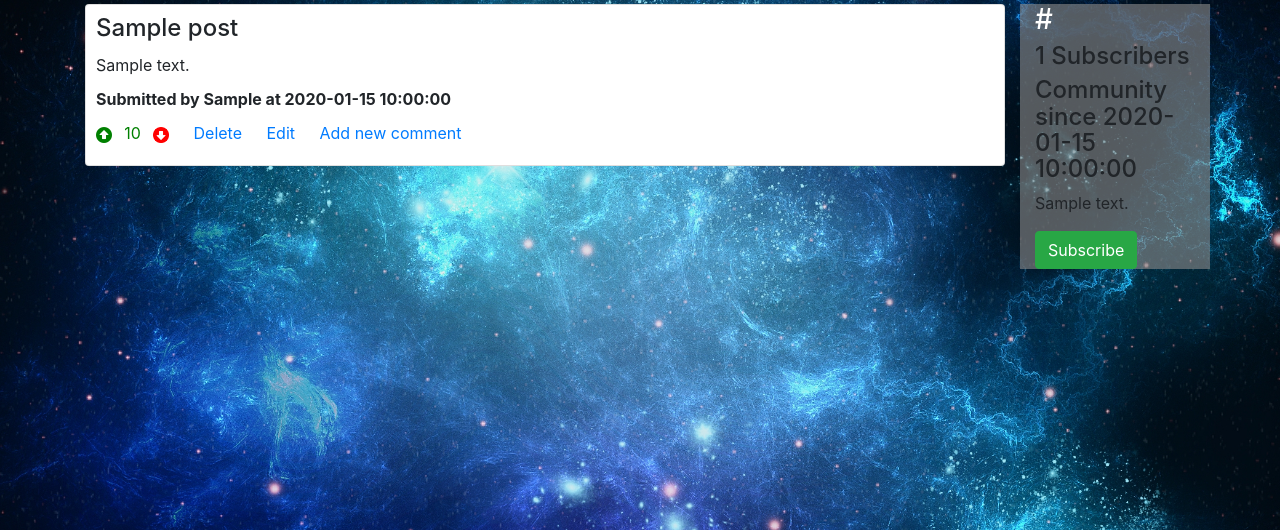
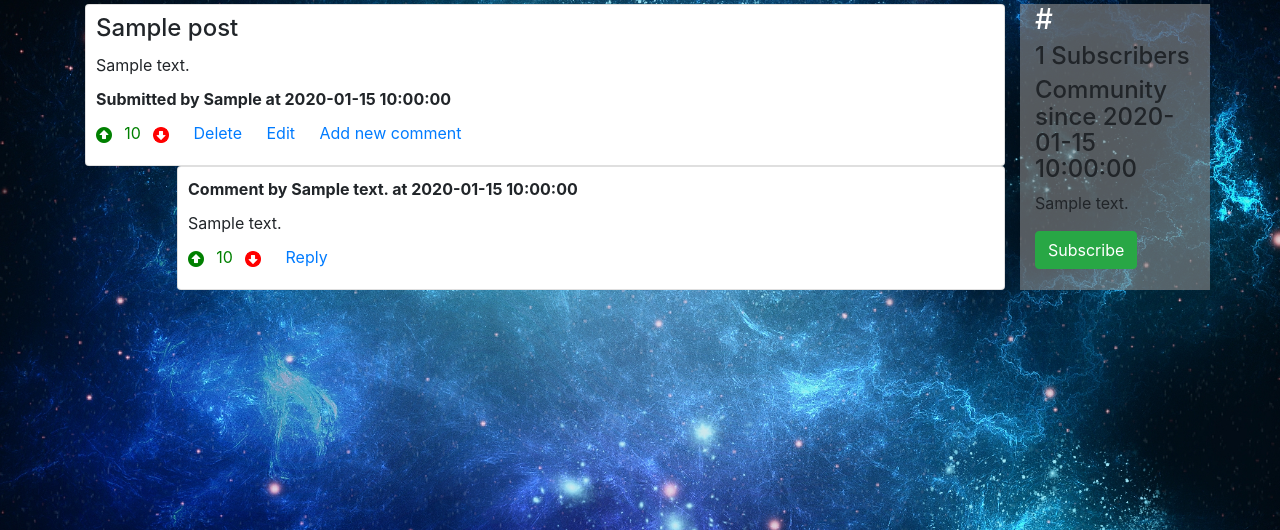
Before and after one commit to harshildp/hackathon_reddit_clone, a Flask app: template templates/post.html in a window 1280 px wide. Shown: the part 76-606 px from the top of the page. Run offline with Flask 2, Linux system fonts and the light colour scheme; the visitor is signed in with stand-in values (Sample User, id 1); the template is opened without the code that fills it: most values are stand-ins (such as "Sample title", 1, 10 or a date in 2020); some libraries are stand-ins or nearby versions.

Commit message:
can now up/down vote on comments, and they display in order of most votes

```diff
--- a/server.py
+++ b/server.py
@@ -9,6 +9,8 @@ mysql = MySQLConnector(app, 'reddit')
 app.secret_key = 'kittens'
 
 def check_member(sub):
+    if 'id' not in session:
+        return None
     info = None
     for char in sub[0]['list_subs']:
         if char == str(session['id']):
@@ -209,6 +211,13 @@ def post(suburl, postid):
     post = mysql.query_db(query, data)
     print post
     if len(post) > 0:
+        query = "SELECT users.username AS commenter, comments.text AS content, comments.id AS com_id, DATE_FORMAT(comments.created_at, '%h:%i %p - %m/%d/%Y') AS comment_time, " +\
+                "comments.comment_id AS comment_on_id, SUM(IFNULL(comment_votes.type, 0)) AS net_votes FROM comments " +\
+                "JOIN users ON comments.user_id = users.id " +\
+                "JOIN comment_votes ON comments.id = comment_votes.comment_id " +\
+                "WHERE comments.post_id = :id " +\
+                "GROUP BY comments.id ORDER BY net_votes DESC"
+        comments = mysql.query_db(query, data)
         data = {'url': 'r/'+suburl}
         query = "SELECT url, COUNT(subscriptions.user_id) as num_subs, date_format(subreddits.created_at, '%m/%d/%Y') as created, description, GROUP_CONCAT(subscriptions.user_id SEPARATOR ', ') as list_subs FROM subreddits " +\
             "JOIN subscriptions ON subreddits.id = subscriptions.subreddit_id " +\
@@ -216,10 +225,10 @@ def post(suburl, postid):
         sub = mysql.query_db(query, data)
         info = check_member(sub)
         member = False
-        ret = render_template('post.html', post=post[0], sub=sub[0], member=member)
+        ret = render_template('post.html', post=post[0], sub=sub[0], member=member, comments=comments)
         if info:
             member = True
-            ret = render_template('post.html', post=post[0], sub=sub[0], member=member, info=info[0])
+            ret = render_template('post.html', post=post[0], sub=sub[0], member=member, comments=comments, info=info[0])
         return ret
     else:
         url = '/r/' + suburl
@@ -296,8 +305,9 @@ def unsubscribe(suburl):
 
 @app.route('/r/<suburl>/<postid>/<updown>')
 def vote(suburl, postid, updown):
+    url = '/r/' + suburl + '/' + postid
     if 'id' not in session:
-        return redirect('/')
+        return redirect(url)
     # check if user already voted on this post
     query = "SELECT user_id FROM post_votes WHERE post_id = :postid and user_id = :userid"
     data = {
@@ -320,13 +330,13 @@ def vote(suburl, postid, updown):
         query = "UPDATE post_votes SET type = :vote WHERE user_id = :userid and post_id = :postid"
         mysql.query_db(query, data)
     # redirect to that post
-    url = '/r/' + suburl + '/' + postid
     return redirect(url)
 
 @app.route('/r/<suburl>/<postid>/addcomment', methods=['post'])
 def add_comment(suburl, postid):
+    url = '/r/' + suburl + '/' + postid
     if 'id' not in session:
-        return redirect('/')
+        return redirect(url)
     data = {
         'content': request.form['text'],
         'postid': postid,
@@ -338,8 +348,43 @@ def add_comment(suburl, postid):
     else:
         query = "INSERT INTO comments (text, user_id, post_id, created_at, updated_at) " +\
                 "VALUES (:content, :userid, :postid, NOW(), NOW());"
+        comment_id = mysql.query_db(query, data)
+        print comment_id
+        # give that comment a default votes of zero
+        query = "INSERT INTO comment_votes (user_id, comment_id, type, created_at, updated_at) " +\
+                "VALUES (:userid, :commentid, 0, NOW(), NOW())"
+        data['commentid'] = comment_id
         mysql.query_db(query, data)
     # go back to main page for that subreddit
+    return redirect(url)
+
+@app.route('/r/<suburl>/<postid>/<commentid>/<updown>')
+def comment_vote(suburl, postid, commentid, updown):
+    url = '/r/' + suburl + '/' + postid
+    if 'id' not in session:
+        return redirect(url)
+    # check if user already voted on this comment
+    query = "SELECT user_id FROM comment_votes WHERE comment_id = :commentid and user_id = :userid"
+    data = {
+        'commentid': commentid,
+        'userid': session['id']
+    }
+    user = mysql.query_db(query, data)
+    # using 1 for upvote, -1 for downvote, to make getting net easy
+    if updown == "upvote":
+        data['vote'] = 1
+    elif updown == "downvote":
+        data['vote'] = -1
+    # if finds nothing, we can insert a vote
+    if len(user) == 0:
+        query = "INSERT INTO comment_votes (comment_id, user_id, type, created_at, updated_at) " +\
+                "VALUES (:commentid, :userid, :vote, NOW(), NOW())"
+        mysql.query_db(query, data)
+    # if vote already exists for this post and user, we need to update
+    else:
+        query = "UPDATE comment_votes SET type = :vote WHERE user_id = :userid and comment_id = :commentid"
+        mysql.query_db(query, data)
+    # redirect to that post
     url = '/r/' + suburl + '/' + postid
     return redirect(url)
 
--- a/static/CSS/style.css
+++ b/static/CSS/style.css
@@ -77,3 +77,7 @@ span.redvote{
 h6.votes{
     margin-top: 1em;
 }
+div.card.comment{
+    width: 90%;
+    float: right;
+}
--- a/templates/post.html
+++ b/templates/post.html
@@ -59,6 +59,28 @@
                     </form>
                 </div>
             </div>
+            {% if comments %} {% for comment in comments %}
+            <div class="card comment">
+                <div class="card-block">
+                    <b>Comment by {{ comment['commenter'] }} at {{ comment['comment_time'] }}</b>
+                </div>
+                <div class="card-block">
+                    {{ comment['content'] }}
+                </div>
+                <div class="card-block">
+                    <a href="/{{ sub['url'] }}/{{ post['post_id'] }}/{{ comment['com_id'] }}/upvote" class="card-link">
+                        <img class="vote" src="{{ url_for('static', filename='img/upvote.png')}}" alt="upvote">
+                    </a>
+                    {% if comment['net_votes'] >= 0 %}
+                    <span class='greenvote'>{% else %}
+                        <span class='redvote'>{% endif %}{{ comment['net_votes'] }}</span>
+                        <a href="/{{ sub['url'] }}/{{ post['post_id'] }}/{{ comment['com_id'] }}/downvote" class="card-link">
+                            <img class="vote" src="{{ url_for('static', filename='img/downvote.png')}}" alt="downvote">
+                        </a>
+                        <a href="#" class="card-link">Reply</a>
+                </div>
+            </div>
+            {% endfor %} {% endif %}
             </div>
 
             <div class='col-md-2'>
```
Also changed, not shown: 1 other file. Lines whose indentation alone changed are shown as unchanged.
